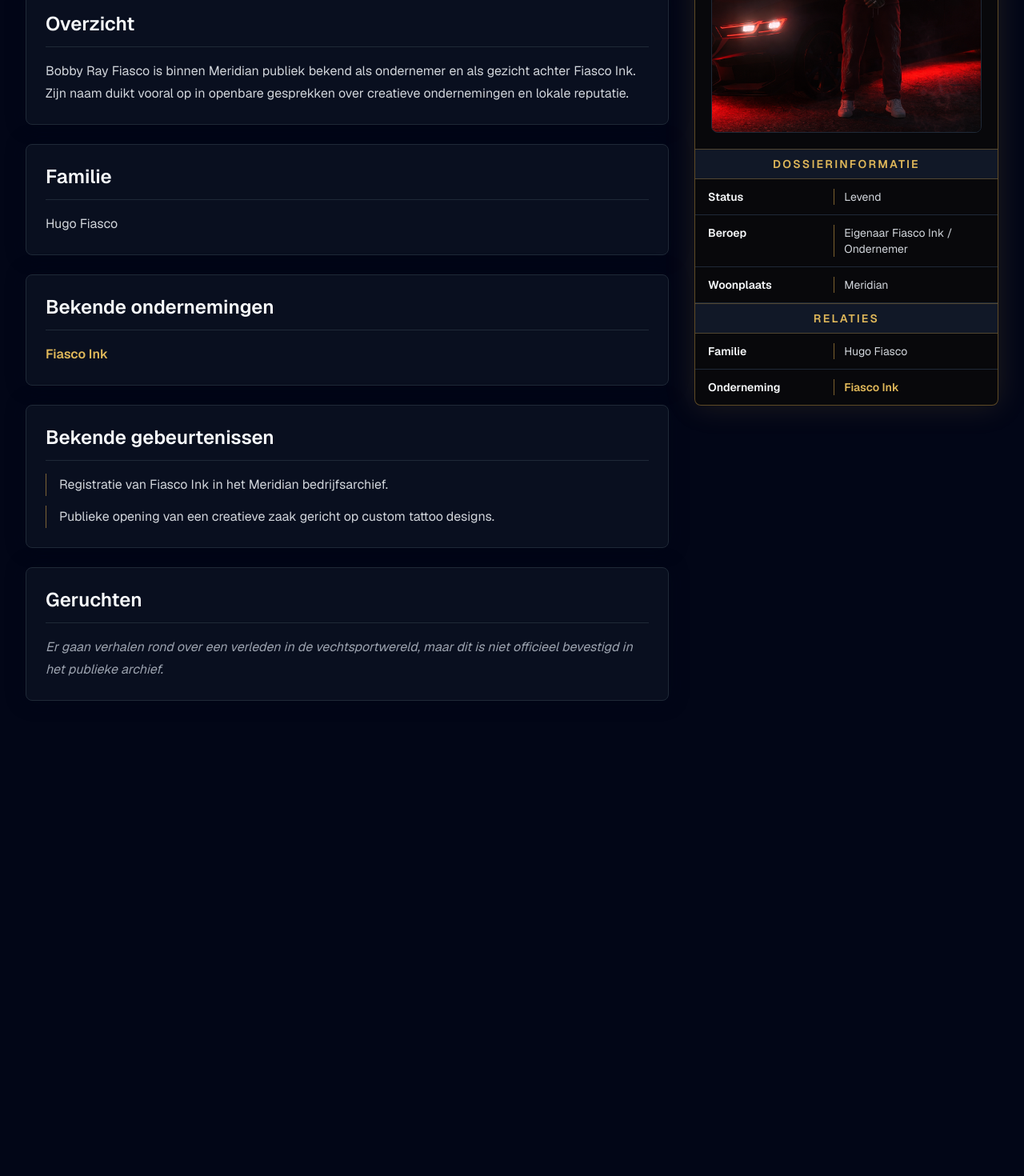
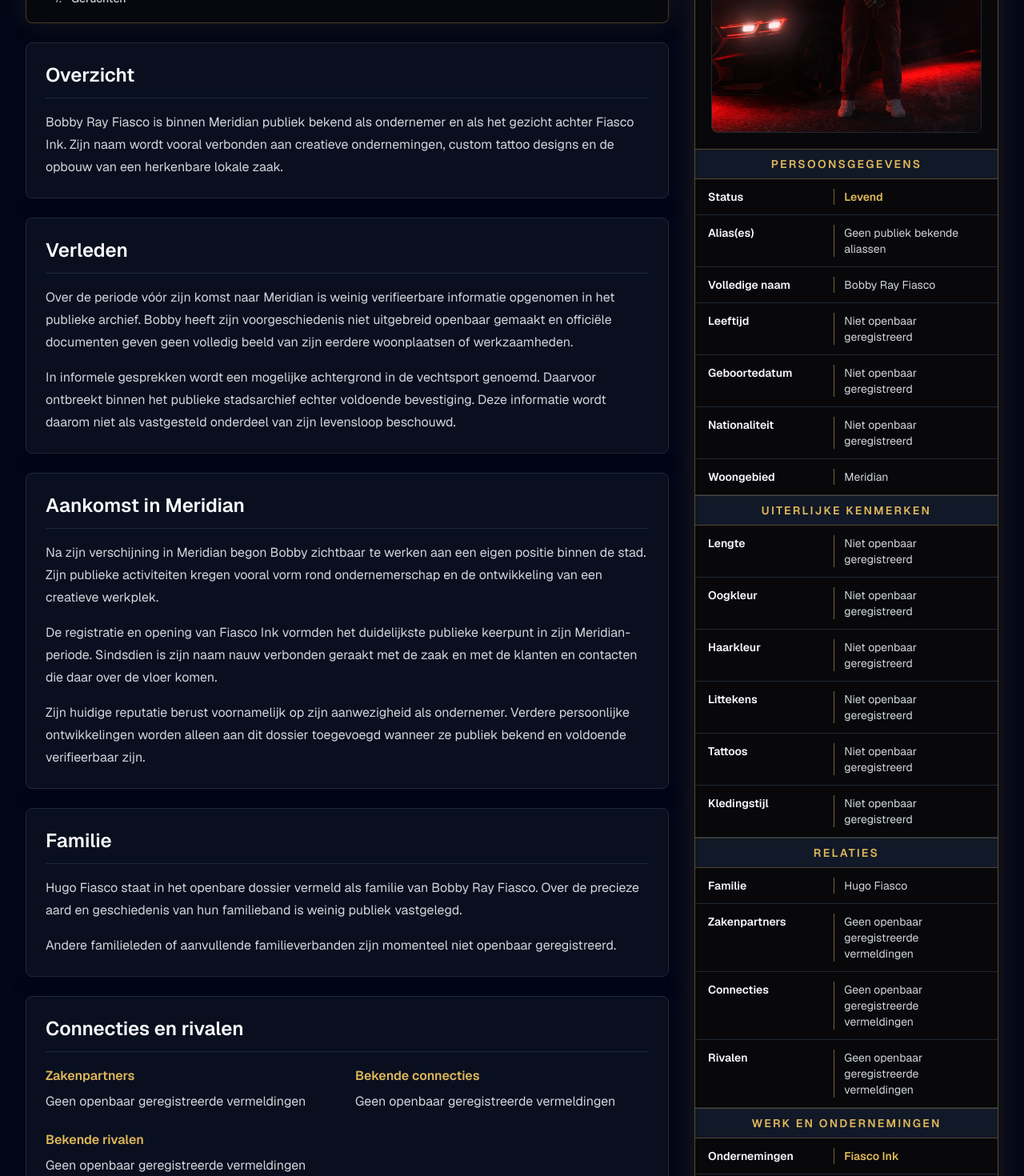
Before and after one commit to kingfreshRLLMN/meridianarchief, a Next.js app: page /characters/bobby-ray-fiasco in a window 1280 px wide. Shown: the part 620-2090 px from the top of the page at 80% size. Before the commit the page ends 1536 px from the top, so only its background shows below. Built offline with nearby package versions, Linux system fonts and the light colour scheme.

Commit message:
Expand resident dossier profiles

```diff
--- a/app/characters/bobby-ray-fiasco/page.tsx
+++ b/app/characters/bobby-ray-fiasco/page.tsx
@@ -7,11 +7,19 @@ import Link from "next/link";
 
 const contents = [
   { href: "#overzicht", label: "Overzicht" },
+  { href: "#verleden", label: "Verleden" },
+  { href: "#aankomst", label: "Aankomst in Meridian" },
   { href: "#familie", label: "Familie" },
-  { href: "#ondernemingen", label: "Bekende ondernemingen" },
-  { href: "#gebeurtenissen", label: "Bekende gebeurtenissen" },
+  { href: "#connecties", label: "Connecties en rivalen" },
+  { href: "#ondernemingen", label: "Ondernemingen en werk" },
   { href: "#geruchten", label: "Geruchten" },
 ];
+
+function displayNames(items: { name: string }[]) {
+  return items.length > 0
+    ? items.map((item) => item.name).join(", ")
+    : "Geen openbaar geregistreerde vermeldingen";
+}
 
 export default function BobbyRayPage() {
   const bobby = characters[0];
@@ -44,44 +52,85 @@ export default function BobbyRayPage() {
             <DossierContents items={contents} />
 
             <DossierSection id="overzicht" title="Overzicht">
-              <p>{bobby.openbareDossier}</p>
+              <p>{bobby.publicProfile}</p>
+            </DossierSection>
+
+            <DossierSection id="verleden" title="Verleden">
+              <div className="space-y-4">
+                {bobby.past.map((paragraph) => (
+                  <p key={paragraph}>{paragraph}</p>
+                ))}
+              </div>
+            </DossierSection>
+
+            <DossierSection id="aankomst" title="Aankomst in Meridian">
+              <div className="space-y-4">
+                {bobby.arrivalInMeridian.map((paragraph) => (
+                  <p key={paragraph}>{paragraph}</p>
+                ))}
+              </div>
             </DossierSection>
 
             <DossierSection id="familie" title="Familie">
-              <ul className="space-y-2">
-                {bobby.familie.map((name) => (
-                  <li key={name}>{name}</li>
+              <div className="space-y-4">
+                {bobby.familyStory.map((paragraph) => (
+                  <p key={paragraph}>{paragraph}</p>
                 ))}
-              </ul>
+              </div>
             </DossierSection>
 
-            <DossierSection id="ondernemingen" title="Bekende ondernemingen">
-              <ul className="space-y-2">
-                {bobby.ondernemingen.map((business) => (
-                  <li key={business.href}>
+            <DossierSection id="connecties" title="Connecties en rivalen">
+              <dl className="grid gap-5 sm:grid-cols-2">
+                <div>
+                  <dt className="font-semibold text-[#e0b85a]">Zakenpartners</dt>
+                  <dd className="mt-1">{displayNames(bobby.businessPartners)}</dd>
+                </div>
+                <div>
+                  <dt className="font-semibold text-[#e0b85a]">
+                    Bekende connecties
+                  </dt>
+                  <dd className="mt-1">{displayNames(bobby.knownConnections)}</dd>
+                </div>
+                <div>
+                  <dt className="font-semibold text-[#e0b85a]">
+                    Bekende rivalen
+                  </dt>
+                  <dd className="mt-1">{displayNames(bobby.knownRivals)}</dd>
+                </div>
+              </dl>
+            </DossierSection>
+
+            <DossierSection id="ondernemingen" title="Ondernemingen en werk">
+              <div className="space-y-4">
+                {bobby.businessStory.map((paragraph) => (
+                  <p key={paragraph}>{paragraph}</p>
+                ))}
+                <div className="flex flex-wrap gap-2 pt-2">
+                  {bobby.businesses.map((business) =>
+                    business.href ? (
                       <Link
+                        key={business.name}
                         href={business.href}
-                      className="font-semibold text-[#e0b85a] transition hover:text-[#f8fafc]"
+                        className="rounded-md border border-[#c89b45]/45 bg-[#09090b] px-3 py-2 font-semibold text-[#e0b85a] transition hover:border-[#e0b85a] hover:text-[#f8fafc]"
                       >
                         {business.name}
                       </Link>
+                    ) : (
+                      <span key={business.name}>{business.name}</span>
+                    ),
+                  )}
+                </div>
+              </div>
+            </DossierSection>
+
+            <DossierSection id="geruchten" title="Geruchten">
+              <ul className="space-y-3 italic text-[#9ca3af]">
+                {bobby.rumors.map((rumor) => (
+                  <li key={rumor} className="border-l border-[#c89b45]/60 pl-4">
+                    {rumor}
                   </li>
                 ))}
               </ul>
-            </DossierSection>
-
-            <DossierSection id="gebeurtenissen" title="Bekende gebeurtenissen">
-              <ul className="space-y-3">
-                {bobby.gebeurtenissen.map((event) => (
-                  <li key={event} className="border-l border-[#c89b45]/60 pl-4">
-                    {event}
-                  </li>
-                ))}
-              </ul>
-            </DossierSection>
-
-            <DossierSection id="geruchten" title="Geruchten">
-              <p className="italic text-[#9ca3af]">{bobby.geruchten}</p>
             </DossierSection>
           </div>
 
@@ -93,28 +142,89 @@ export default function BobbyRayPage() {
               imageAlt={bobby.name}
               sections={[
                 {
-                  title: "Dossierinformatie",
+                  title: "Persoonsgegevens",
                   facts: [
-                    { label: "Status", value: bobby.status },
-                    { label: "Beroep", value: bobby.beroep.join(" / ") },
-                    { label: "Woonplaats", value: "Meridian" },
+                    {
+                      label: "Status",
+                      value: (
+                        <span className="font-semibold text-[#e0b85a]">
+                          {bobby.status}
+                        </span>
+                      ),
+                    },
+                    { label: "Alias(es)", value: bobby.aliases.join(", ") },
+                    { label: "Volledige naam", value: bobby.fullName },
+                    { label: "Leeftijd", value: bobby.age },
+                    { label: "Geboortedatum", value: bobby.birthDate },
+                    { label: "Nationaliteit", value: bobby.nationality },
+                    { label: "Woongebied", value: bobby.residentialArea },
+                  ],
+                },
+                {
+                  title: "Uiterlijke kenmerken",
+                  facts: [
+                    { label: "Lengte", value: bobby.height },
+                    { label: "Oogkleur", value: bobby.eyeColor },
+                    { label: "Haarkleur", value: bobby.hairColor },
+                    {
+                      label: "Littekens",
+                      value: bobby.distinguishingFeatures.scars.join(", "),
+                    },
+                    {
+                      label: "Tattoos",
+                      value: bobby.distinguishingFeatures.tattoos.join(", "),
+                    },
+                    {
+                      label: "Kledingstijl",
+                      value:
+                        bobby.distinguishingFeatures.clothingStyle.join(", "),
+                    },
                   ],
                 },
                 {
                   title: "Relaties",
                   facts: [
-                    { label: "Familie", value: bobby.familie.join(", ") },
+                    { label: "Familie", value: displayNames(bobby.family) },
                     {
-                      label: "Onderneming",
+                      label: "Zakenpartners",
+                      value: displayNames(bobby.businessPartners),
+                    },
+                    {
+                      label: "Connecties",
+                      value: displayNames(bobby.knownConnections),
+                    },
+                    {
+                      label: "Rivalen",
+                      value: displayNames(bobby.knownRivals),
+                    },
+                  ],
+                },
+                {
+                  title: "Werk en ondernemingen",
+                  facts: [
+                    {
+                      label: "Ondernemingen",
                       value: (
+                        <span className="space-y-1">
+                          {bobby.businesses.map((business) =>
+                            business.href ? (
                               <Link
-                          href="/businesses/fiasco-ink"
-                          className="font-semibold text-[#e0b85a]"
+                                key={business.name}
+                                href={business.href}
+                                className="block font-semibold text-[#e0b85a]"
                               >
-                          Fiasco Ink
+                                {business.name}
                               </Link>
+                            ) : (
+                              <span key={business.name} className="block">
+                                {business.name}
+                              </span>
+                            ),
+                          )}
+                        </span>
                       ),
                     },
+                    { label: "Werk", value: bobby.work.join(", ") },
                   ],
                 },
               ]}
--- a/components/dossier-infobox.tsx
+++ b/components/dossier-infobox.tsx
@@ -52,10 +52,10 @@ export default function DossierInfobox({
               {section.facts.map((fact) => (
                 <div
                   key={fact.label}
-                  className="grid grid-cols-[42%_1fr] gap-3 border-b border-[#1f2937] px-4 py-3 text-sm last:border-b-0"
+                  className="grid grid-cols-[42%_minmax(0,1fr)] gap-3 border-b border-[#1f2937] px-4 py-3 text-sm last:border-b-0"
                 >
                   <dt className="font-semibold text-[#f8fafc]">{fact.label}</dt>
-                  <dd className="border-l border-[#c89b45]/60 pl-3 text-[#d1d5db]">
+                  <dd className="min-w-0 break-words border-l border-[#c89b45]/60 pl-3 text-[#d1d5db]">
                     {fact.value}
                   </dd>
                 </div>
--- a/data/characters.ts
+++ b/data/characters.ts
@@ -1,19 +1,93 @@
-export const characters = [
+export type CharacterStatus = "Levend" | "Vermist" | "Overleden";
+
+export type CharacterLink = {
+  name: string;
+  href?: string;
+};
+
+export type Character = {
+  name: string;
+  slug: string;
+  status: CharacterStatus;
+  aliases: string[];
+  fullName: string;
+  age: string;
+  birthDate: string;
+  nationality: string;
+  residentialArea: string;
+  height: string;
+  eyeColor: string;
+  hairColor: string;
+  distinguishingFeatures: {
+    scars: string[];
+    tattoos: string[];
+    clothingStyle: string[];
+  };
+  family: CharacterLink[];
+  businessPartners: CharacterLink[];
+  knownConnections: CharacterLink[];
+  knownRivals: CharacterLink[];
+  businesses: CharacterLink[];
+  work: string[];
+  publicProfile: string;
+  past: string[];
+  arrivalInMeridian: string[];
+  familyStory: string[];
+  businessStory: string[];
+  rumors: string[];
+  image: string;
+};
+
+export const characters: Character[] = [
   {
     name: "Bobby Ray Fiasco",
     slug: "bobby-ray-fiasco",
     status: "Levend",
-    beroep: ["Eigenaar Fiasco Ink", "Ondernemer"],
-    familie: ["Hugo Fiasco"],
-    ondernemingen: [{ name: "Fiasco Ink", href: "/businesses/fiasco-ink" }],
-    gebeurtenissen: [
-      "Registratie van Fiasco Ink in het Meridian bedrijfsarchief.",
-      "Publieke opening van een creatieve zaak gericht op custom tattoo designs.",
+    aliases: ["Geen publiek bekende aliassen"],
+    fullName: "Bobby Ray Fiasco",
+    age: "Niet openbaar geregistreerd",
+    birthDate: "Niet openbaar geregistreerd",
+    nationality: "Niet openbaar geregistreerd",
+    residentialArea: "Meridian",
+    height: "Niet openbaar geregistreerd",
+    eyeColor: "Niet openbaar geregistreerd",
+    hairColor: "Niet openbaar geregistreerd",
+    distinguishingFeatures: {
+      scars: ["Niet openbaar geregistreerd"],
+      tattoos: ["Niet openbaar geregistreerd"],
+      clothingStyle: ["Niet openbaar geregistreerd"],
+    },
+    family: [{ name: "Hugo Fiasco" }],
+    businessPartners: [],
+    knownConnections: [],
+    knownRivals: [],
+    businesses: [
+      { name: "Fiasco Ink", href: "/businesses/fiasco-ink" },
     ],
-    openbareDossier:
-      "Bobby Ray Fiasco is binnen Meridian publiek bekend als ondernemer en als gezicht achter Fiasco Ink. Zijn naam duikt vooral op in openbare gesprekken over creatieve ondernemingen en lokale reputatie.",
-    geruchten:
+    work: ["Eigenaar van Fiasco Ink", "Ondernemer"],
+    publicProfile:
+      "Bobby Ray Fiasco is binnen Meridian publiek bekend als ondernemer en als het gezicht achter Fiasco Ink. Zijn naam wordt vooral verbonden aan creatieve ondernemingen, custom tattoo designs en de opbouw van een herkenbare lokale zaak.",
+    past: [
+      "Over de periode vóór zijn komst naar Meridian is weinig verifieerbare informatie opgenomen in het publieke archief. Bobby heeft zijn voorgeschiedenis niet uitgebreid openbaar gemaakt en officiële documenten geven geen volledig beeld van zijn eerdere woonplaatsen of werkzaamheden.",
+      "In informele gesprekken wordt een mogelijke achtergrond in de vechtsport genoemd. Daarvoor ontbreekt binnen het publieke stadsarchief echter voldoende bevestiging. Deze informatie wordt daarom niet als vastgesteld onderdeel van zijn levensloop beschouwd.",
+    ],
+    arrivalInMeridian: [
+      "Na zijn verschijning in Meridian begon Bobby zichtbaar te werken aan een eigen positie binnen de stad. Zijn publieke activiteiten kregen vooral vorm rond ondernemerschap en de ontwikkeling van een creatieve werkplek.",
+      "De registratie en opening van Fiasco Ink vormden het duidelijkste publieke keerpunt in zijn Meridian-periode. Sindsdien is zijn naam nauw verbonden geraakt met de zaak en met de klanten en contacten die daar over de vloer komen.",
+      "Zijn huidige reputatie berust voornamelijk op zijn aanwezigheid als ondernemer. Verdere persoonlijke ontwikkelingen worden alleen aan dit dossier toegevoegd wanneer ze publiek bekend en voldoende verifieerbaar zijn.",
+    ],
+    familyStory: [
+      "Hugo Fiasco staat in het openbare dossier vermeld als familie van Bobby Ray Fiasco. Over de precieze aard en geschiedenis van hun familieband is weinig publiek vastgelegd.",
+      "Andere familieleden of aanvullende familieverbanden zijn momenteel niet openbaar geregistreerd.",
+    ],
+    businessStory: [
+      "Fiasco Ink is de voornaamste bekende onderneming die aan Bobby wordt gekoppeld. Hij geldt publiekelijk als eigenaar en is het herkenbare gezicht van de zaak.",
+      "Zijn werkzaamheden bestaan uit het leiden van de onderneming, het onderhouden van de publieke reputatie en het ondersteunen van de creatieve dienstverlening rond custom tattoo designs.",
+      "Er zijn op dit moment geen andere officieel geregistreerde ondernemingen of vaste zakenpartners aan zijn openbare profiel toegevoegd.",
+    ],
+    rumors: [
       "Er gaan verhalen rond over een verleden in de vechtsportwereld, maar dit is niet officieel bevestigd in het publieke archief.",
+    ],
     image: "/characters/bobby-ray.png",
   },
 ];
```
Lines whose indentation alone changed are shown as unchanged.
